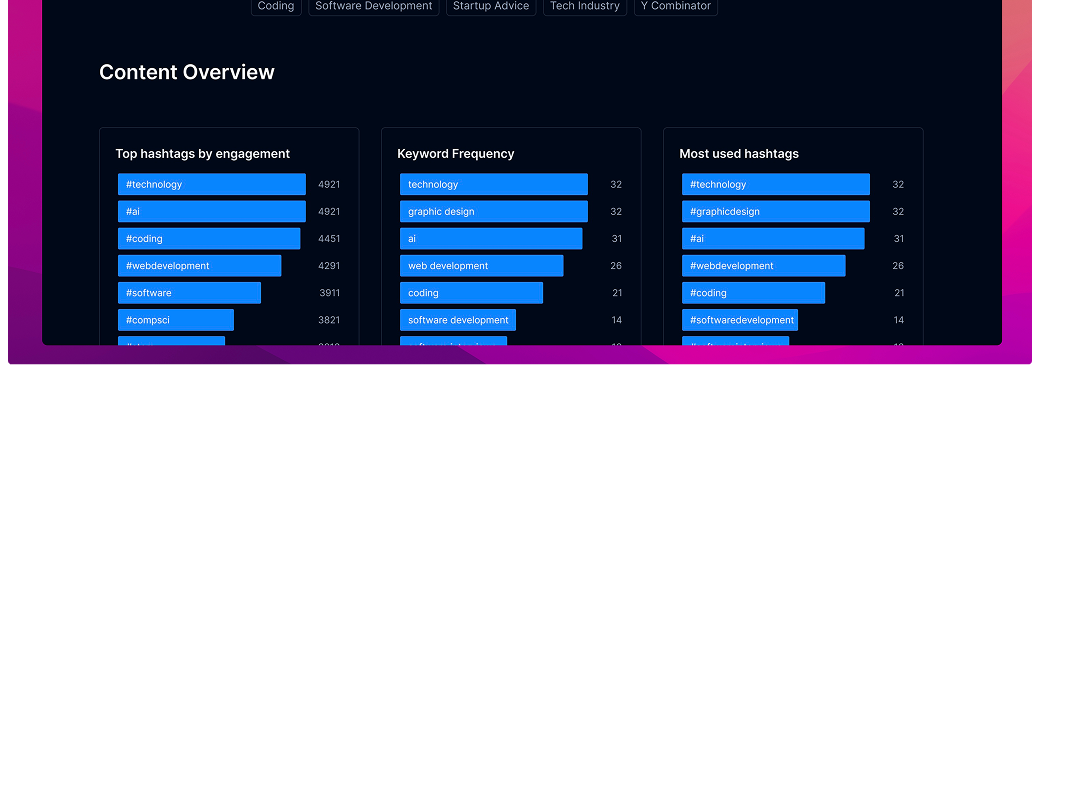
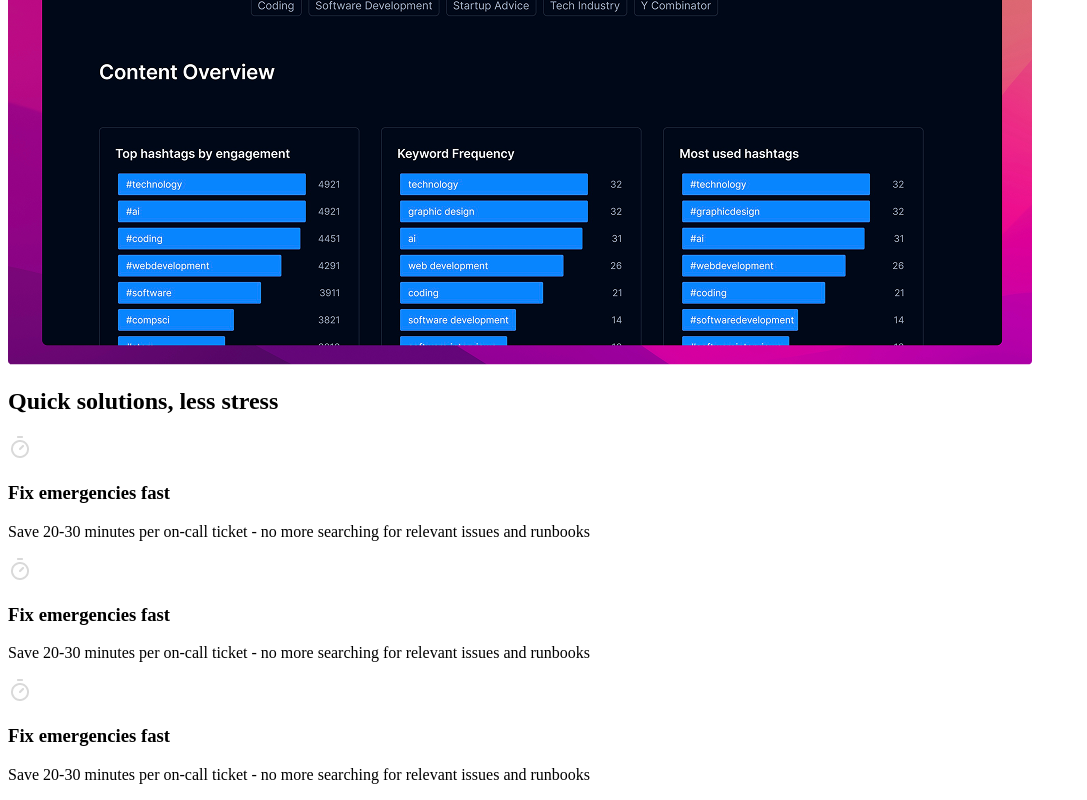
Before and after one commit to Sukhdeep777/practexamen, a plain HTML site: page int1/index.html in a window 1280 px wide. Shown: the part 718-1518 px from the top of the page, without its empty margins (0-1087 px from the left). Before the commit the page ends 1095 px from the top, so only its background shows below. Drawn offline with Linux system fonts and the light colour scheme.

Commit message:
Section de soluciones (tt= 3) html creado.

```diff
--- a/int1/index.html
+++ b/int1/index.html
@@ -47,7 +47,32 @@
         <div class="img-maing">
             <img src="img/hero_image.png" alt="Cuenta de una imagen">
         </div>
-
     </main>
+    <section>
+        <h2>Quick solutions, less stress</h2>
+        <div class="solutions">
+            <div class="solutions-item">
+                <div class="logo"><img src="img/frame.png" alt=""></div>
+                <div class="item-solution_text">
+                    <h3>Fix emergencies fast</h3>
+                    <p>Save 20-30 minutes per on-call ticket - no more searching for relevant issues and runbooks</p>
+                </div>
+            </div>
+            <div class="solutions-item">
+                <div class="logo"><img src="img/frame.png" alt=""></div>
+                <div class="item-solution_text">
+                    <h3>Fix emergencies fast</h3>
+                    <p>Save 20-30 minutes per on-call ticket - no more searching for relevant issues and runbooks</p>
+                </div>
+            </div>
+            <div class="solutions-item">
+                <div class="logo"><img src="img/frame.png" alt=""></div>
+                <div class="item-solution_text">
+                    <h3>Fix emergencies fast</h3>
+                    <p>Save 20-30 minutes per on-call ticket - no more searching for relevant issues and runbooks</p>
+                </div>
+            </div>
+        </div>
+    </section>
 </body>
 </html>
```
Also changed, not shown: int1/img/frame.png (added).
